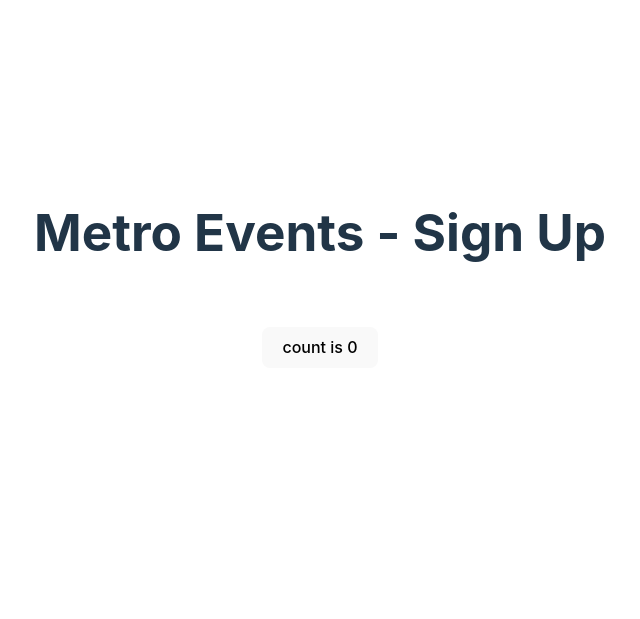
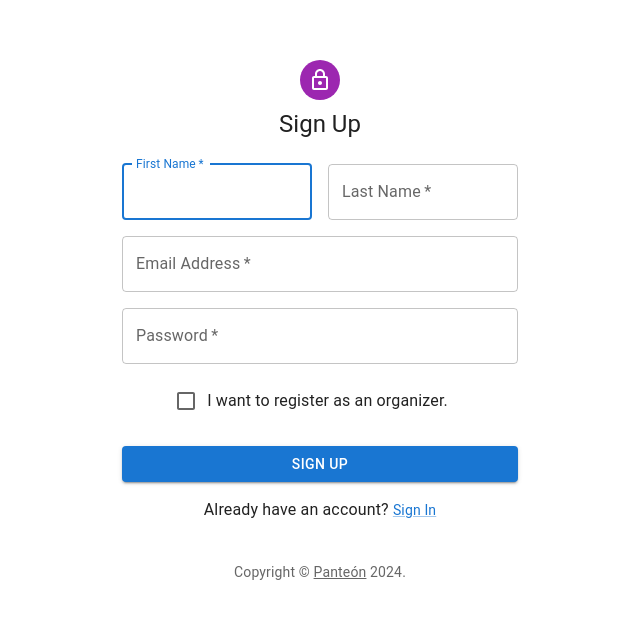
Before and after one commit to CyboBrown/panteon-metro-events, a React (Vite) app: page /signup in a window 1280 px wide. Shown: the part 115-734 px from the top of the page, without its empty margins (320-960 px from the left). Built offline with nearby package versions, Linux system fonts and the light colour scheme.

Commit message:
Added signin/signup UI

```diff
--- a/package.json
+++ b/package.json
@@ -10,6 +10,10 @@
     "preview": "vite preview"
   },
   "dependencies": {
+    "@emotion/react": "^11.11.4",
+    "@emotion/styled": "^11.11.0",
+    "@mui/icons-material": "^5.15.14",
+    "@mui/material": "^5.15.14",
     "react": "^18.2.0",
     "react-dom": "^18.2.0"
   },
--- a/src/App.tsx
+++ b/src/App.tsx
@@ -1,5 +1,6 @@
 import { Route, Routes, BrowserRouter } from "react-router-dom";
 import Home from "./components/Home";
+import SignIn from "./components/SignIn";
 import SignUp from "./components/SignUp";
 import "./App.css";
 
@@ -9,6 +10,7 @@
       <BrowserRouter>
         <Routes>
           <Route index element={<Home />} />
+          <Route path="/signin" element={<SignIn />} />
           <Route path="/signup" element={<SignUp />} />
           {/* <Route path="/singers/:id" element={<CompleteTheLyrics />} /> */}
         </Routes>
--- /dev/null
+++ b/src/components/SignIn.tsx
@@ -0,0 +1,118 @@
+// import { useState } from "react";
+import {
+  Avatar,
+  Button,
+  CssBaseline,
+  TextField,
+  FormControlLabel,
+  Checkbox,
+  Link,
+  Grid,
+  Box,
+  Typography,
+  Container,
+} from "@mui/material";
+import LockOutlinedIcon from "@mui/icons-material/LockOutlined";
+import { createTheme, ThemeProvider } from "@mui/material/styles";
+
+function Copyright(props: any) {
+  return (
+    <Typography
+      variant="body2"
+      color="text.secondary"
+      align="center"
+      {...props}
+    >
+      {"Copyright © "}
+      <Link color="inherit" href="/">
+        Panteón
+      </Link>{" "}
+      {new Date().getFullYear()}
+      {"."}
+    </Typography>
+  );
+}
+
+const defaultTheme = createTheme();
+
+export default function SignIn() {
+  const handleSubmit = (event: React.FormEvent<HTMLFormElement>) => {
+    event.preventDefault();
+    const data = new FormData(event.currentTarget);
+    console.log({
+      email: data.get("email"),
+      password: data.get("password"),
+    });
+  };
+
+  return (
+    <ThemeProvider theme={defaultTheme}>
+      <Container component="main" maxWidth="xs">
+        <CssBaseline />
+        <Box
+          sx={{
+            marginTop: 8,
+            display: "flex",
+            flexDirection: "column",
+            alignItems: "center",
+          }}
+        >
+          <Avatar sx={{ m: 1, bgcolor: "secondary.main" }}>
+            <LockOutlinedIcon />
+          </Avatar>
+          <Typography component="h1" variant="h5">
+            Sign In
+          </Typography>
+          <Box
+            component="form"
+            onSubmit={handleSubmit}
+            noValidate
+            sx={{ mt: 1 }}
+          >
+            <TextField
+              margin="normal"
+              required
+              fullWidth
+              id="email"
+              label="Email Address"
+              name="email"
+              autoComplete="email"
+              autoFocus
+            />
+            <TextField
+              margin="normal"
+              required
+              fullWidth
+              name="password"
+              label="Password"
+              type="password"
+              id="password"
+              autoComplete="current-password"
+            />
+            <FormControlLabel
+              control={<Checkbox value="remember" color="primary" />}
+              label="Remember me"
+            />
+            <Button
+              type="submit"
+              fullWidth
+              variant="contained"
+              sx={{ mt: 3, mb: 2 }}
+            >
+              Sign In
+            </Button>
+            <Grid container>
+              <Grid item xs>
+                Don't have an account?&nbsp;
+                <Link href="/signup" variant="body2">
+                  Sign Up
+                </Link>
+              </Grid>
+            </Grid>
+          </Box>
+        </Box>
+        <Copyright sx={{ mt: 8, mb: 4 }} />
+      </Container>
+    </ThemeProvider>
+  );
+}
--- a/src/components/SignUp.tsx
+++ b/src/components/SignUp.tsx
@@ -1,16 +1,144 @@
-import { useState } from "react";
+// import { useState } from "react";
+import {
+  Avatar,
+  Button,
+  CssBaseline,
+  TextField,
+  FormControlLabel,
+  Checkbox,
+  Link,
+  Grid,
+  Box,
+  Typography,
+  Container,
+} from "@mui/material";
+import LockOutlinedIcon from "@mui/icons-material/LockOutlined";
+import { createTheme, ThemeProvider } from "@mui/material/styles";
+
+function Copyright(props: any) {
+  return (
+    <Typography
+      variant="body2"
+      color="text.secondary"
+      align="center"
+      {...props}
+    >
+      {"Copyright © "}
+      <Link color="inherit" href="/">
+        Panteón
+      </Link>{" "}
+      {new Date().getFullYear()}
+      {"."}
+    </Typography>
+  );
+}
+
+const defaultTheme = createTheme();
 
 export default function SignUp() {
-  const [count, setCount] = useState(0);
+  const handleSubmit = (event: React.FormEvent<HTMLFormElement>) => {
+    event.preventDefault();
+    const data = new FormData(event.currentTarget);
+    console.log({
+      email: data.get("email"),
+      password: data.get("password"),
+    });
+  };
 
   return (
-    <>
-      <h1>Metro Events - Sign Up</h1>
-      <div className="card">
-        <button onClick={() => setCount((count) => count + 1)}>
-          count is {count}
-        </button>
-      </div>
-    </>
+    <ThemeProvider theme={defaultTheme}>
+      <Container component="main" maxWidth="xs">
+        <CssBaseline />
+        <Box
+          sx={{
+            marginTop: 8,
+            display: "flex",
+            flexDirection: "column",
+            alignItems: "center",
+          }}
+        >
+          <Avatar sx={{ m: 1, bgcolor: "secondary.main" }}>
+            <LockOutlinedIcon />
+          </Avatar>
+          <Typography component="h1" variant="h5">
+            Sign Up
+          </Typography>
+          <Box
+            component="form"
+            noValidate
+            onSubmit={handleSubmit}
+            sx={{ mt: 3 }}
+          >
+            <Grid container spacing={2}>
+              <Grid item xs={12} sm={6}>
+                <TextField
+                  autoComplete="given-name"
+                  name="firstName"
+                  required
+                  fullWidth
+                  id="firstName"
+                  label="First Name"
+                  autoFocus
+                />
+              </Grid>
+              <Grid item xs={12} sm={6}>
+                <TextField
+                  required
+                  fullWidth
+                  id="lastName"
+                  label="Last Name"
+                  name="lastName"
+                  autoComplete="family-name"
+                />
+              </Grid>
+              <Grid item xs={12}>
+                <TextField
+                  required
+                  fullWidth
+                  id="email"
+                  label="Email Address"
+                  name="email"
+                  autoComplete="email"
+                />
+              </Grid>
+              <Grid item xs={12}>
+                <TextField
+                  required
+                  fullWidth
+                  name="password"
+                  label="Password"
+                  type="password"
+                  id="password"
+                  autoComplete="new-password"
+                />
+              </Grid>
+              <Grid item xs={12}>
+                <FormControlLabel
+                  control={<Checkbox value="isOrganizer" color="primary" />}
+                  label="I want to register as an organizer."
+                />
+              </Grid>
+            </Grid>
+            <Button
+              type="submit"
+              fullWidth
+              variant="contained"
+              sx={{ mt: 3, mb: 2 }}
+            >
+              Sign Up
+            </Button>
+            <Grid container justifyContent="flex-end">
+              <Grid item xs>
+                Already have an account?&nbsp;
+                <Link href="/signin" variant="body2">
+                  Sign In
+                </Link>
+              </Grid>
+            </Grid>
+          </Box>
+        </Box>
+        <Copyright sx={{ mt: 5 }} />
+      </Container>
+    </ThemeProvider>
   );
 }
```
Also changed, not shown: 1 other file (tests, documents, lock files or other folders).
